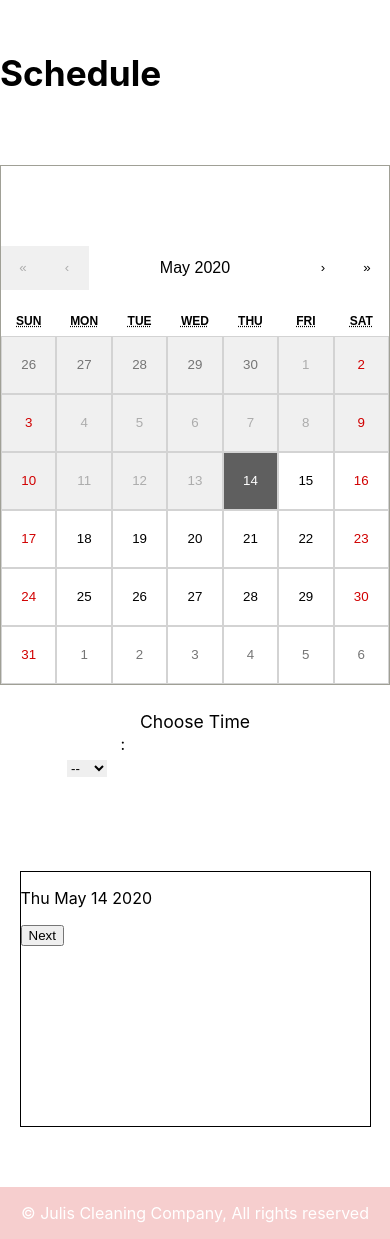
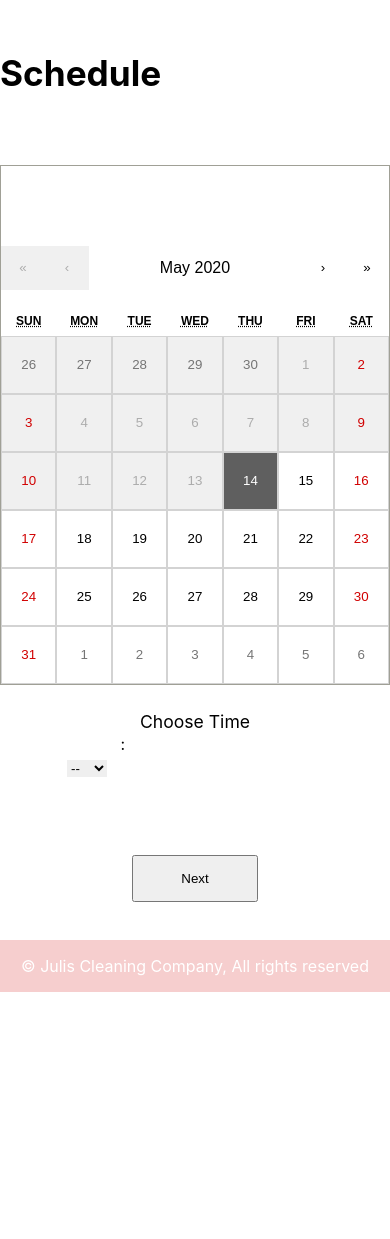
Before and after one commit to jasoncarcamo/julis-cleaning-company-client, a React (Create React App) app: page /book in a window 390 px wide. Shown: the part 162-1401 px from the top of the page. After the commit the page ends 1154 px from the top, so only its background shows below. Built offline with nearby package versions, Linux system fonts and the light colour scheme.

Commit message:
Book skeleton ready

```diff
--- a/src/Components/Book/Book.js
+++ b/src/Components/Book/Book.js
@@ -13,8 +13,17 @@ export default class Book extends React.Component{
                 time: ""
             },
             chooseDate: true,
-            confirmInfo: false
+            confirmInfo: false,
+            screenWidth: window.innerWidth,
         }
+    }
+
+    componentDidMount(){
+        window.addEventListener("resize", (e)=>{
+            this.setState({
+                screenWidth: window.innerWidth
+            });
+        })
     }
 
     setInfo = (info)=>{
@@ -37,12 +46,26 @@ export default class Book extends React.Component{
         });
     }
 
+    finalStep = ()=>{
+        this.setState({
+            confirmInfo: false,
+            chooseData: false
+        })
+    }
+
     render(){
         console.log(this.state)
         return (
             <section id="book-section">
-                {this.state.chooseDate ? <ChooseDate setInfo={this.setInfo}/> : ""}
-                {this.state.confirmInfo ? <ConfirmInfo handleBackStep={this.handleBackStep}/> : ""}
+                {this.state.chooseDate ? <ChooseDate setInfo={this.setInfo} chooseData={this.state.chooseDate}
+                    confirmInfo={this.state.confirmInfo}
+                    handleNextStep={this.handleNextStep}
+                    handleBackStep={this.handleBackStep}/> : ""}
+                {this.state.confirmInfo ? <ConfirmInfo chooseData={this.state.chooseDate}
+                    confirmInfo={this.state.confirmInfo}
+                    handleNextStep={this.handleNextStep}
+                    handleBackStep={this.handleBackStep}
+                    finalStep={this.finalStep}/> : ""}
 
                 <BookSteps
                     info={this.state.info}
--- a/src/Components/Book/BookSteps/BookSteps.css
+++ b/src/Components/Book/BookSteps/BookSteps.css
@@ -6,11 +6,12 @@
     width: 14em;
     min-height: 16em;
     transform: translateY(-50%);
-    z-index: 2;
+    z-index: 1;
 }
 
 @media screen and (max-width: 770px){
     #book-steps-section{
+        display: none;
         border: 1px solid black;
         position: unset;
         right: 5em;
@@ -19,6 +20,10 @@
         margin: 1em auto 3em auto !important;
         min-height: 16em;
         transform: translateY(0);
-        z-index: 2;
+        z-index: 1;
+    }
+
+    .show-book-step{
+        display: block !important;
     }
 }
--- a/src/Components/Book/BookSteps/BooksSteps.js
+++ b/src/Components/Book/BookSteps/BooksSteps.js
@@ -2,6 +2,31 @@ import React from "react";
 import "./BookSteps.css";
 
 export default class BookSteps extends React.Component{
+    renderDirectionButtons = ()=>{
+        return (
+            <div>
+                <button onClick={this.props.handleBackStep}>Back</button>
+                <button>Book It</button>
+            </div>
+        )
+    }
+
+    goBack = ()=>{
+        const booksSection = document.getElementById("book-steps-section");
+
+        this.props.handleNextStep();
+        booksSection.classList.remove("show-book-step");
+    }
+
+    renderMobileDirectionButtons = ()=>{
+        return (
+            <div>
+                <button onClick={this.goBack}>Back</button>
+                <button>Book It</button>
+            </div>
+        )
+    };
+
     render(){
         console.log(this.props)
         return (
@@ -10,7 +35,8 @@ export default class BookSteps extends React.Component{
                 <p>{this.props.info.time}</p>
 
                 {this.props.chooseData ? <button onClick={this.props.handleNextStep}>Next</button> : ""}
-                {this.props.confirmInfo ? <button>Book It</button> : ""}
+                {this.props.confirmInfo && !this.props.chooseData ? this.renderDirectionButtons() : ""}
+                {!this.props.confirmInfo && !this.props.chooseData ? this.renderMobileDirectionButtons() : ""}
             </section>
         )
     }
--- a/src/Components/Book/ChooseDate/ChooseDate.css
+++ b/src/Components/Book/ChooseDate/ChooseDate.css
@@ -31,12 +31,7 @@
     display: none !important;
 }
 
-.react-calendar__tile--now {
-    background: rgb(95, 95, 95) !important;
-    color: white;
-}
-
-.react-calendar__tile--active:enabled:hover, .react-calendar__tile--active:enabled:focus {
+.react-calendar__tile--active:hover, .react-calendar__tile--active:focus {
     background: #1087ff !important;
 }
 
@@ -69,6 +64,13 @@
 
 .react-time-picker__button{
     display: none !important;
+}
+
+.next-btn{
+    display: none;
+    width: 9.5em;
+    height: 3.5em;
+    margin: 0 auto;
 }
 
 @media screen and (max-width: 770px){
@@ -116,4 +118,11 @@
         font-size: 1em;
         margin-left: 33.5% !important;
     }
+
+    .next-btn{
+        display: block;
+        width: 9.5em;
+        height: 3.5em;
+        margin: -1em auto 2em auto;
+    }
 }
--- a/src/Components/Book/ChooseDate/ChooseDate.js
+++ b/src/Components/Book/ChooseDate/ChooseDate.js
@@ -82,6 +82,8 @@ export default class ChooseDate extends React.Component{
                             value={this.state.validTime}
                             />
                     </section>
+
+                    <button className="next-btn" onClick={this.props.handleNextStep}>Next</button>
                 </section>
             </section>
         )
--- a/src/Components/Book/ConfirmInfo/ConfirmInfo.css
+++ b/src/Components/Book/ConfirmInfo/ConfirmInfo.css
@@ -1,6 +1,14 @@
 #confirm-info-section{
-    padding-left: 5em !important;
+    padding-left: 0 !important;
     max-width: 100% !important;
+}
+
+.confirm-info-section-first-btn{
+    display: block;
+    padding: .4em 2em;
+    position: relative;
+    top: 1em;
+    left: 2em;
 }
 
 #confirm-info-section section{
@@ -9,11 +17,13 @@
 
 #confirm-info-section h3{
     font-size: 2.2em;
+    text-align: center;
     margin-bottom: -.3em;
 }
 
 #confirm-info-section p {
     font-size: .9em;
+    text-align: center;
     margin-bottom: 3em;
 }
 
@@ -27,6 +37,7 @@
     justify-content: space-evenly;
     margin: 0;
     padding: 0;
+    border: none;
 }
 
 #confirm-info-fieldset div{
@@ -36,15 +47,37 @@
 }
 
 #confirm-info-fieldset input{
-    max-width: 90%;
-    height: 2.9em;
-    margin-top: 1em;
+    min-width: 90%;
+    height: 3em;
+    margin: 0 auto !important;
+    padding-left: 1.5em;
+    border-top: none;
+    border-right: none;
+    border-bottom: .05em solid black;
+    border-left: none;
+    transition: border .2s ease;
+}
+
+#confirm-info-fieldset input:hover{
+    border-bottom: .3em solid black;
+}
+
+#confirm-info-fieldset input:focus{
+    border-bottom: .3em solid black;
 }
 
 #confirm-info-fieldset textarea{
-    max-width: 90%;
+    min-width: 90%;
     min-height: 10em;
     margin-top: 1em;
+    outline: none;
+}
+
+.next-btn{
+    display: none;
+    width: 9.5em;
+    height: 3.5em;
+    margin: 0 auto;
 }
 
 @media screen and (max-width: 770px){
@@ -73,7 +106,6 @@
         margin: 0;
         padding: 0;
         border: none;
-        border: 1px solid black;
     }
 
     #confirm-info-fieldset div{
@@ -100,4 +132,11 @@
         min-height: 10em;
         margin: .5em auto 0 auto;
     }
+
+    .next-btn{
+        display: block;
+        width: 9.5em;
+        height: 3.5em;
+        margin: 0 auto 2em auto;
+    }
 }
--- a/src/Components/Book/ConfirmInfo/ConfirmInfo.js
+++ b/src/Components/Book/ConfirmInfo/ConfirmInfo.js
@@ -2,10 +2,17 @@ import React from "react";
 import "./ConfirmInfo.css";
 
 export default class ConfirmInfo extends React.Component{
+    goNext = ()=>{
+        const booksSection = document.getElementById("book-steps-section");
+
+        this.props.finalStep();
+        booksSection.classList.add("show-book-step");
+    };
+
     render(){
         return (
             <section id="confirm-info-section">
-                <button onClick={this.props.handleBackStep}>Back</button>
+                <button className="confirm-info-section-first-btn" onClick={this.props.handleBackStep}>Back</button>
 
                 <section>
                     <h3>Add Your Info</h3>
@@ -15,27 +22,25 @@ export default class ConfirmInfo extends React.Component{
                         <fieldset id="confirm-info-fieldset">
 
                             <div>
-                                <label htmlFor="confirm-info-name">Name</label>
-                                <input type="text" id="confirm-info-name" name="name"/>
+                                <input type="text" id="confirm-info-name" name="name" placeholder="Name"/>
                             </div>
 
                             <div>
-                                <label htmlFor="confirm-info-email">Email</label>
-                                <input type="text" id="confirm-info-email" name="email"/>
+                                <input type="text" id="confirm-info-email" name="email" placeholder="Email"/>
                             </div>
 
                             <div>
-                                <label htmlFor="confirm-info-mobile-number">Mobile number</label>
-                                <input type="tel" id="confirm-info-mobile-number" name="mobile_number"/>
+                                <input type="tel" id="confirm-info-mobile-number" name="mobile_number" placeholder="Mobile number"/>
                             </div>
 
                             <div>
-                                <label htmlFor="confirm-info-message">Add Your Message</label>
-                                <textarea id="confirm-info-message" name="message"/>
+                                <textarea id="confirm-info-message" name="message" placeholder="Add Your Message"/>
                             </div>
                         </fieldset>
                     </form>
                 </section>
+
+                <button className="next-btn" onClick={this.goNext}>Next</button>
             </section>
         )
     }
--- a/src/Components/NavBar/NavBar.css
+++ b/src/Components/NavBar/NavBar.css
@@ -8,7 +8,7 @@ header{
     left: 0;
     background-color: white;
     transform: translateY(0);
-    z-index: 1;
+    z-index: 3;
 }
 
 .hide-header{
```
